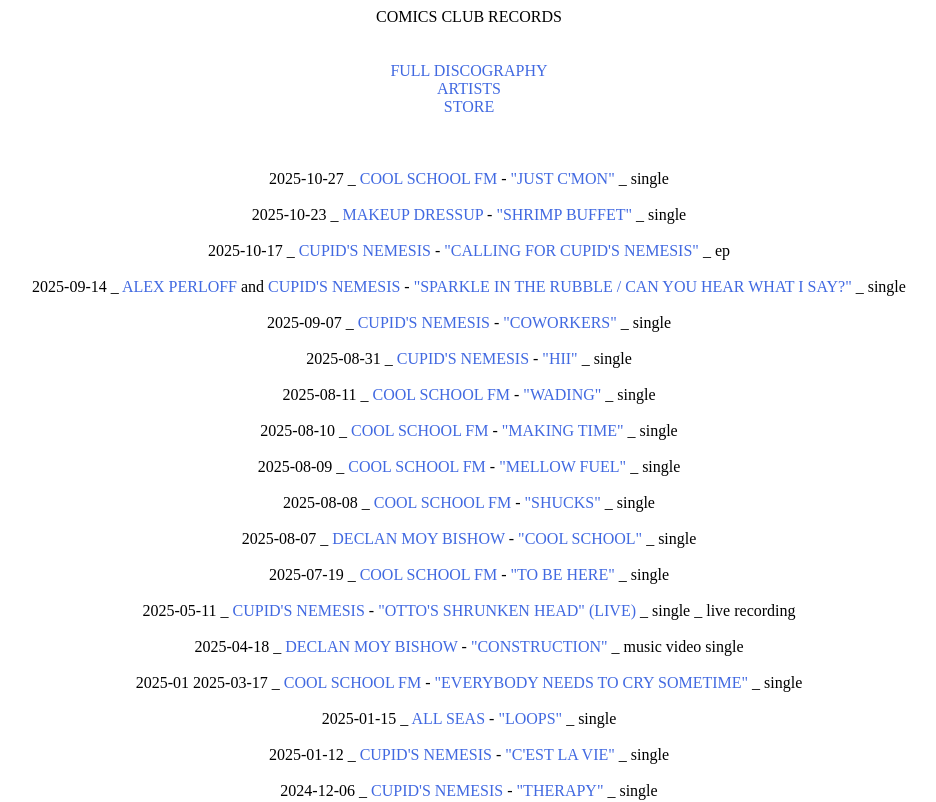
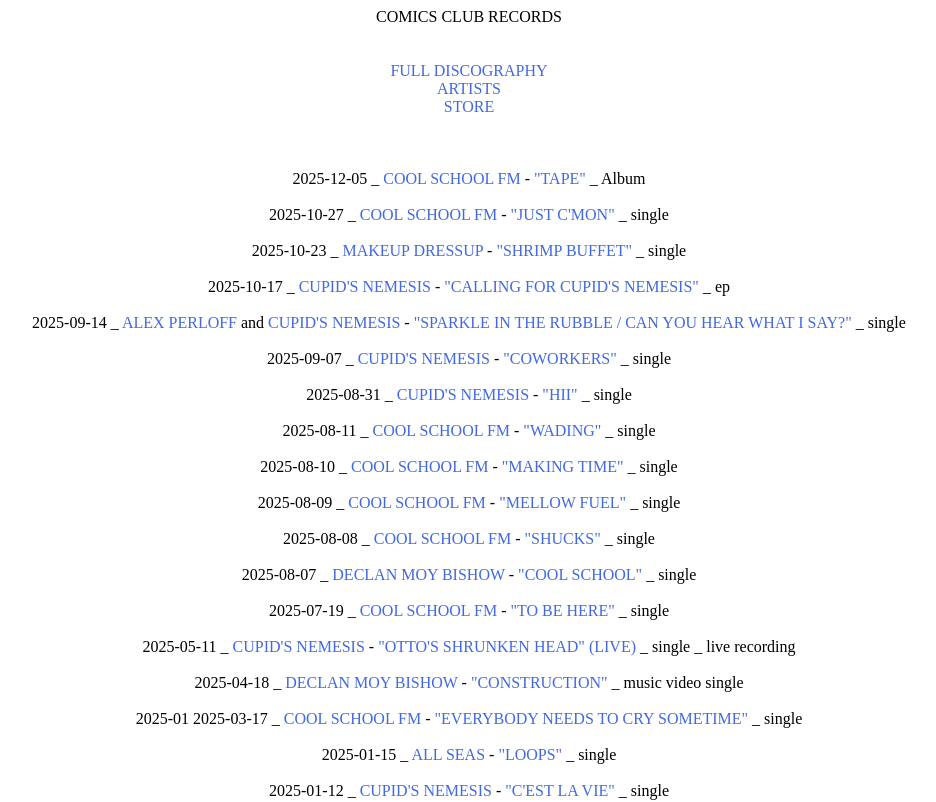
Before and after one commit to comicsclubrecords/COMICS-CLUB-RECORDS, a plain HTML site: page index.html in a window 1280 px wide. Shown: the top 802 px of the page, without its empty margins (171-1107 px from the left). Drawn offline with Linux system fonts and the light colour scheme.

Commit message:
oki doki

```diff
--- a/index.html
+++ b/index.html
@@ -35,6 +35,11 @@
     </div>
         <div class="releases">
         <br>
+        <br>
+        <br>
+           2025-12-05 _ <a href="cool-school-fm.html" target="_blank">COOL SCHOOL FM</a> -
+        <a href="https://coolschoolfm.bandcamp.com/album/tape" target="_blank">"TAPE"</a>
+        _ Album
         <br>
         <br>
            2025-10-27 _ <a href="cool-school-fm.html" target="_blank">COOL SCHOOL FM</a> -
```
Also changed, not shown: cool-school-fm.html (+5 -0 lines).
